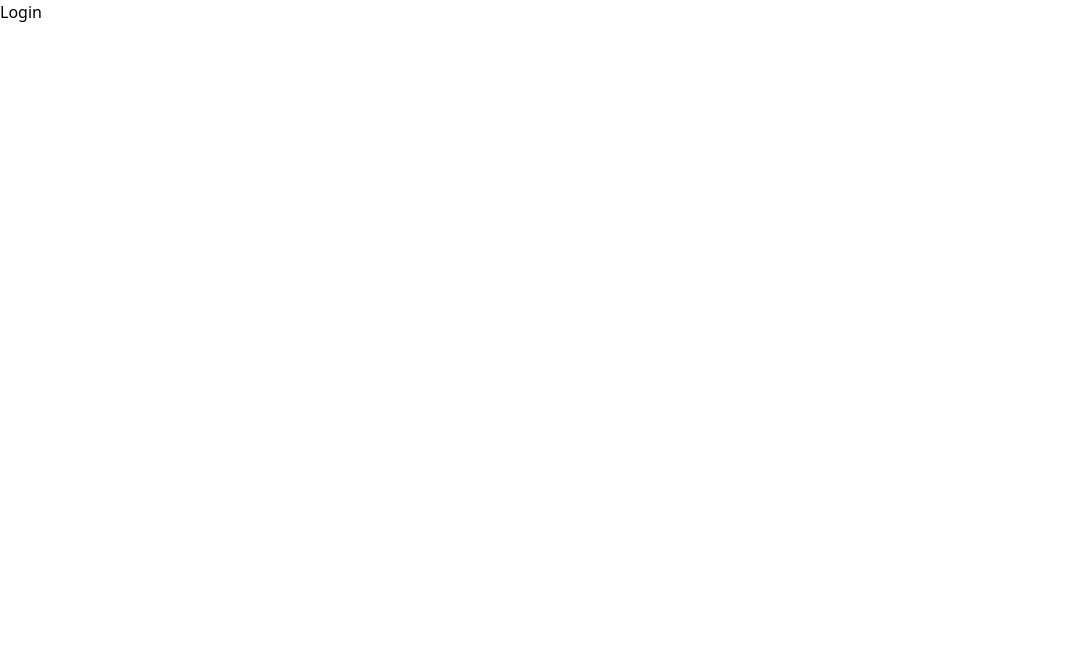
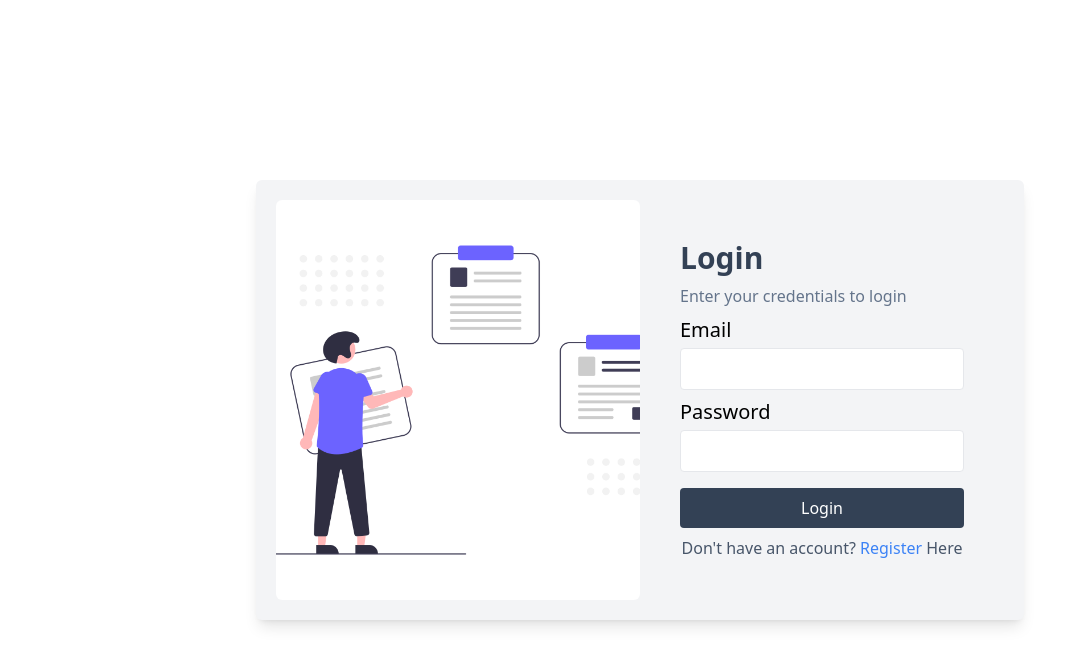
Before and after one commit to PrinceNarteh/my-notes, a Next.js app: page /auth/login in a window 1280 px wide. Shown: the top 666 px of the page, without its empty margins (0-1084 px from the left). Built offline with nearby package versions, Linux system fonts and the light colour scheme.

Commit message:
style login page

```diff
--- /dev/null
+++ b/components/InputField.tsx
@@ -0,0 +1,17 @@
+import React from "react";
+
+interface IInputField {
+  label: string;
+  type?: string;
+}
+
+const InputField = ({ label, type = "text" }: IInputField) => {
+  return (
+    <div className="my-2">
+      <label className="block text-xl mb-1">{label}</label>
+      <input type={type} className="border w-full p-2 outline-none rounded" />
+    </div>
+  );
+};
+
+export default InputField;
--- a/pages/auth/login.tsx
+++ b/pages/auth/login.tsx
@@ -1,7 +1,43 @@
+import Image from "next/image";
+import Link from "next/link";
 import React from "react";
+import note_taking from "../../assets/images/taking_notes.png";
+import InputField from "../../components/InputField";
 
 const Login = () => {
-  return <div>Login</div>;
+  return (
+    <div className="h-screen w-full bg-white flex justify-center items-center">
+      <div className="bg-gray-100 max-w-3xl mx-auto w-full min-h-96 grid grid-cols-2 shadow-lg rounded-md overflow-hidden p-5">
+        <div className="relative overflow-hidden rounded-md">
+          <Image
+            src={note_taking}
+            alt="Taking notes image"
+            className="w-full object-cover"
+            fill={true}
+          />
+        </div>
+        <div className="p-10">
+          <h3 className="text-3xl font-bold text-slate-700">Login</h3>
+          <p className="my-2 text-slate-500">Enter your credentials to login</p>
+          <form>
+            <InputField label="Email" type="email" />
+            <InputField label="Password" type="password" />
+            <button className="w-full bg-slate-700 text-white py-2 rounded mt-2">
+              Login
+            </button>
+          </form>
+          <p className="mt-2 text-slate-600 text-center">
+            Don't have an account?
+            <Link href={"/auth/register"} className="text-blue-500">
+              {" "}
+              Register
+            </Link>{" "}
+            Here
+          </p>
+        </div>
+      </div>
+    </div>
+  );
 };
 
 export default Login;
```
Also changed, not shown: assets/images/taking_notes.png (added).
